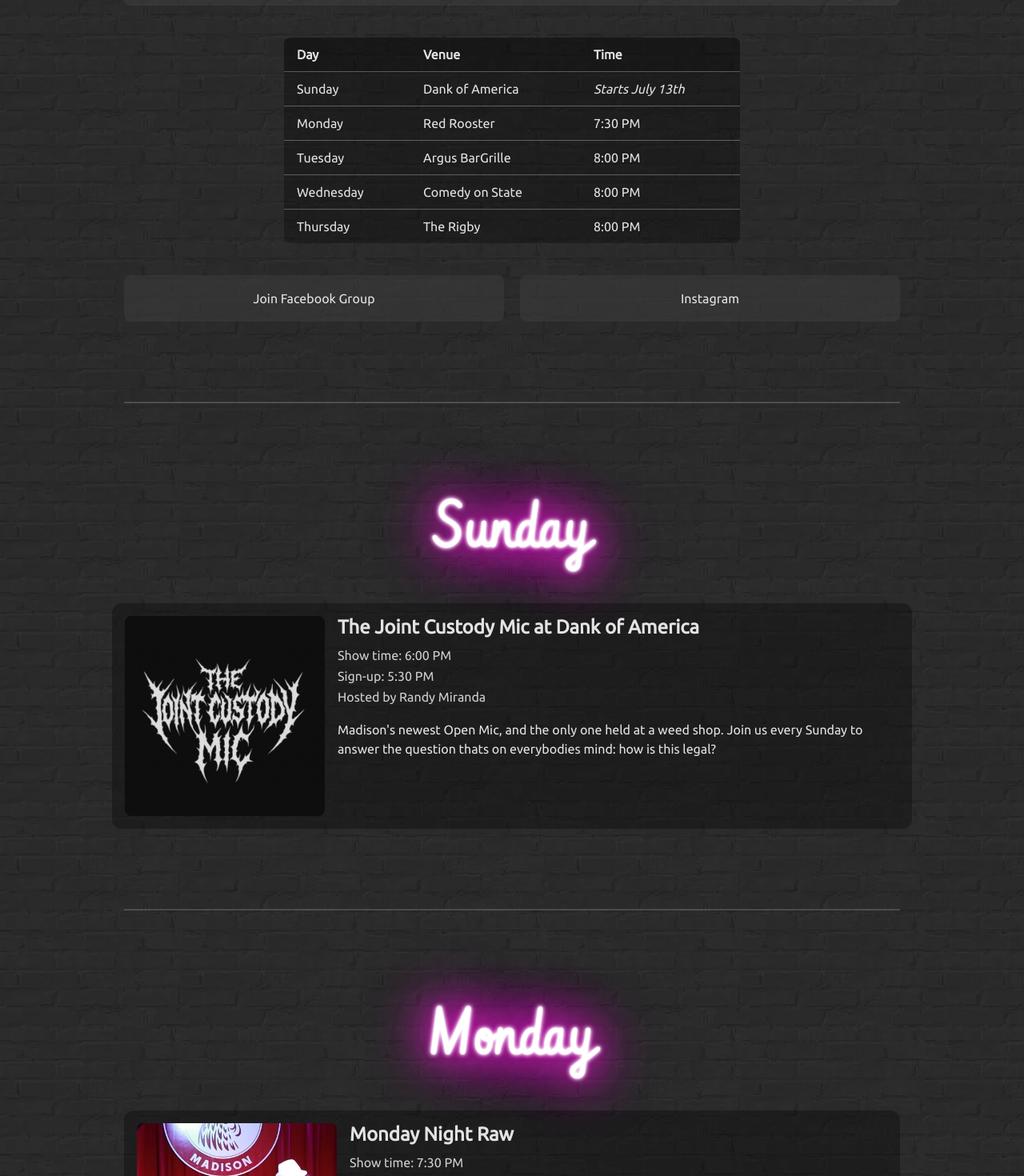
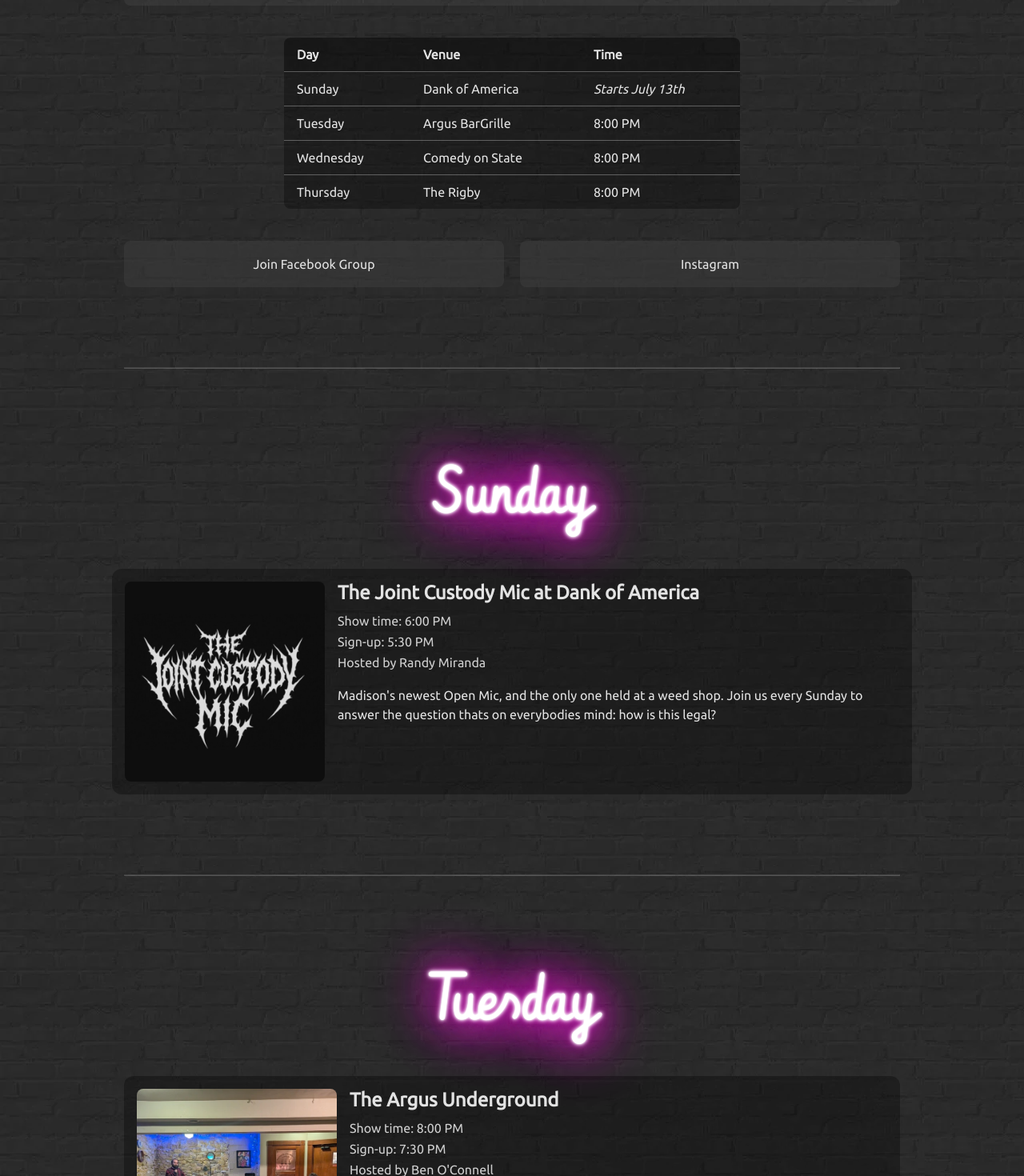
Before and after one commit to clamlands/local-madison-comedy, a SvelteKit app: page /mics in a window 1280 px wide. Shown: the part 380-1850 px from the top of the page at 80% size. Built offline with nearby package versions, Linux system fonts and the light colour scheme.

Commit message:
removed red rooster

```diff
--- a/src/routes/mics/+page.svelte
+++ b/src/routes/mics/+page.svelte
@@ -38,11 +38,6 @@
           <td>Sunday</td>
           <td>Dank of America</td>
           <td><em>Starts July 13th</em></td>
-        </tr>
-        <tr>
-          <td>Monday</td>
-          <td>Red Rooster</td>
-          <td>7:30 PM</td>
         </tr>
         <tr>
           <td>Tuesday</td>
@@ -99,20 +94,6 @@
 
   <hr />
   <section class="day-section">
-    <h2>Monday</h2>
-    <OpenMicCard
-      venue="Monday Night Raw"
-      time="Show time: 7:30 PM"
-      signup="Sign-up: 7:00 PM"
-      host="Sammy Dice Jr."
-      description="This chaotic mic at Red Rooster features the unpolished antics of comedian/faux-magician Sammy Dice Jr."
-      image={rooster}
-    />
-  </section>
-
-  <hr />
-
-  <section class="day-section">
     <h2>Tuesday</h2>
     <OpenMicCard
       venue="The Argus Underground"
@@ -153,7 +134,7 @@
   </section>
   <hr />
   <p class="no-mics">
-    There are no regularly scheduled mics on Friday, Saturday, or Sunday. Go catch a
+    There are no regularly scheduled mics on Friday or SaturdayGo catch a
     weekend show instead!
   </p>
 </div>
```
